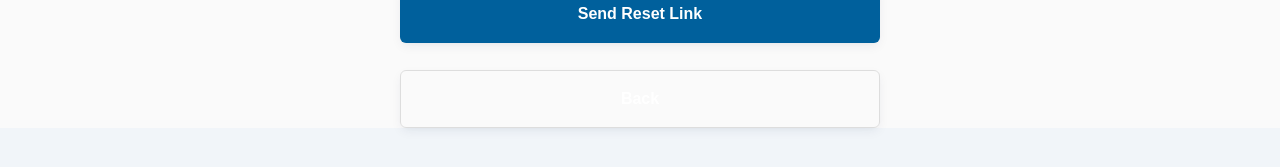
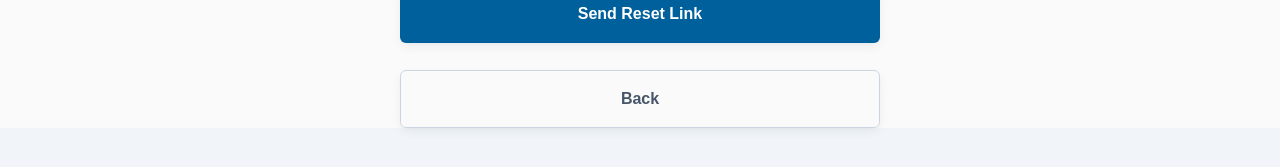
Before and after one commit to saichandh932/Academic-Portal, a React (Vite) app in the folder frontend/: page / in a window 1280 px wide. Both pictures are taken after a click on the link "Forgot or Set password?". Shown: the part 788-955 px from the top of the page. Built offline with nearby package versions, Linux system fonts and the light colour scheme.

Commit message:
style: fix invisible text on Back button in forgot password view

```diff
--- a/frontend/src/pages/Login.jsx
+++ b/frontend/src/pages/Login.jsx
@@ -238,7 +238,7 @@ export default function Login() {
                     <button
                       type="button"
                       className="vignan-btn"
-                      style={{ background: 'transparent', border: '1px solid #ddd', marginTop: '0.5rem' }}
+                      style={{ background: 'transparent', border: '1px solid #cbd5e1', color: 'var(--text-muted)', marginTop: '0.5rem' }}
                       onClick={() => setShowForgot(false)}
                     >
                       Back
```
